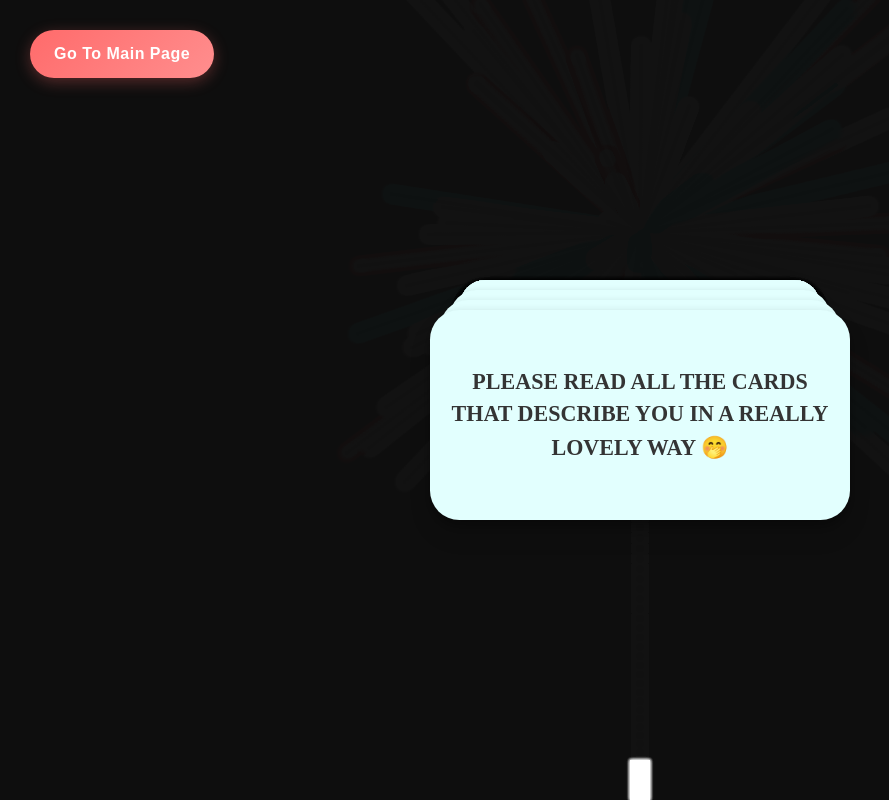
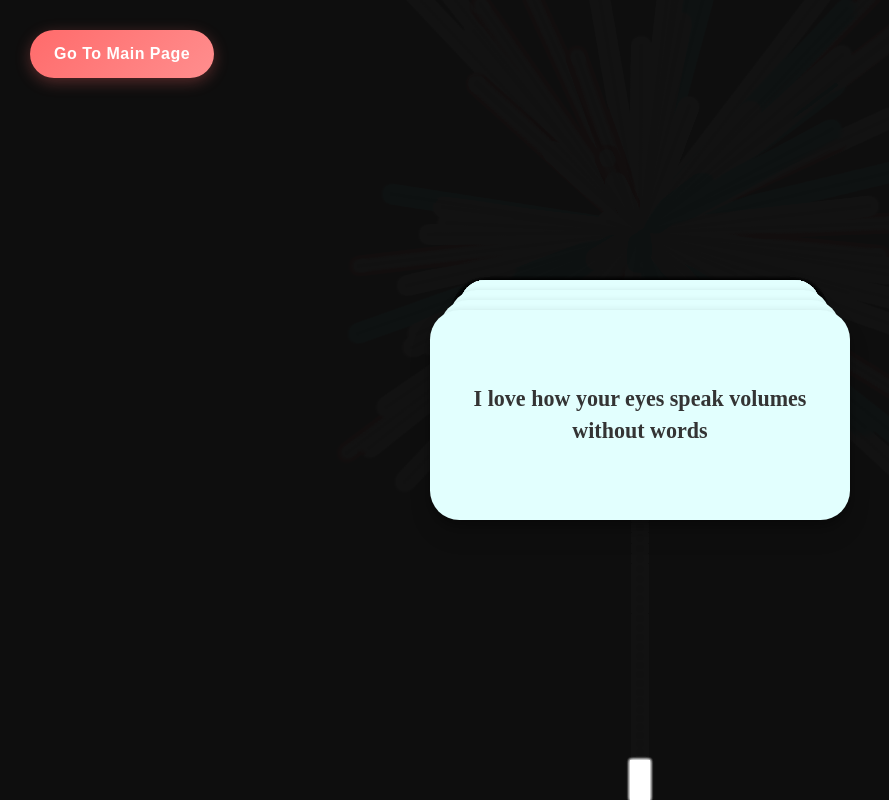
Before and after one commit to 3mujtaba1/special-birthday-website, a React (Vite) app: page /#/stacked-cards in a window 1280 px wide. Shown: the whole page, without its empty margins (0-889 px from the left). Built offline with nearby package versions, Linux system fonts and the light colour scheme.

Commit message:
Version FInal

```diff
--- a/src/components/tab_2/cards.jsx
+++ b/src/components/tab_2/cards.jsx
@@ -45,6 +45,9 @@ const Stack = () => {
 
       <div style={{ position: "relative", zIndex: 1 }}></div>
         <div className="cardstack-stack" ref={stackRef}>
+        <div className="cardstack-card">
+            <div className="cardstack-card-content">PLEASE READ ALL THE CARDS THAT DESCRIBE YOU IN A REALLY LOVELY WAY 🤭 </div>
+        </div>
         <div className="cardstack-card">
             <div className="cardstack-card-content">The way your eyes sparkle feels like magic I never want to end.</div>
         </div>
@@ -246,9 +249,7 @@ const Stack = () => {
         <div className="cardstack-card">
             <div className="cardstack-card-content">I love how your eyes speak volumes without words</div>
         </div>
-        <div className="cardstack-card">
-            <div className="cardstack-card-content">PLEASE READ ALL THE CARDS THAT DESCRIBE YOU IN A REALLY LOVELY WAY 🤭 </div>
-        </div>
+
     </div>
     </div>
   );
```
